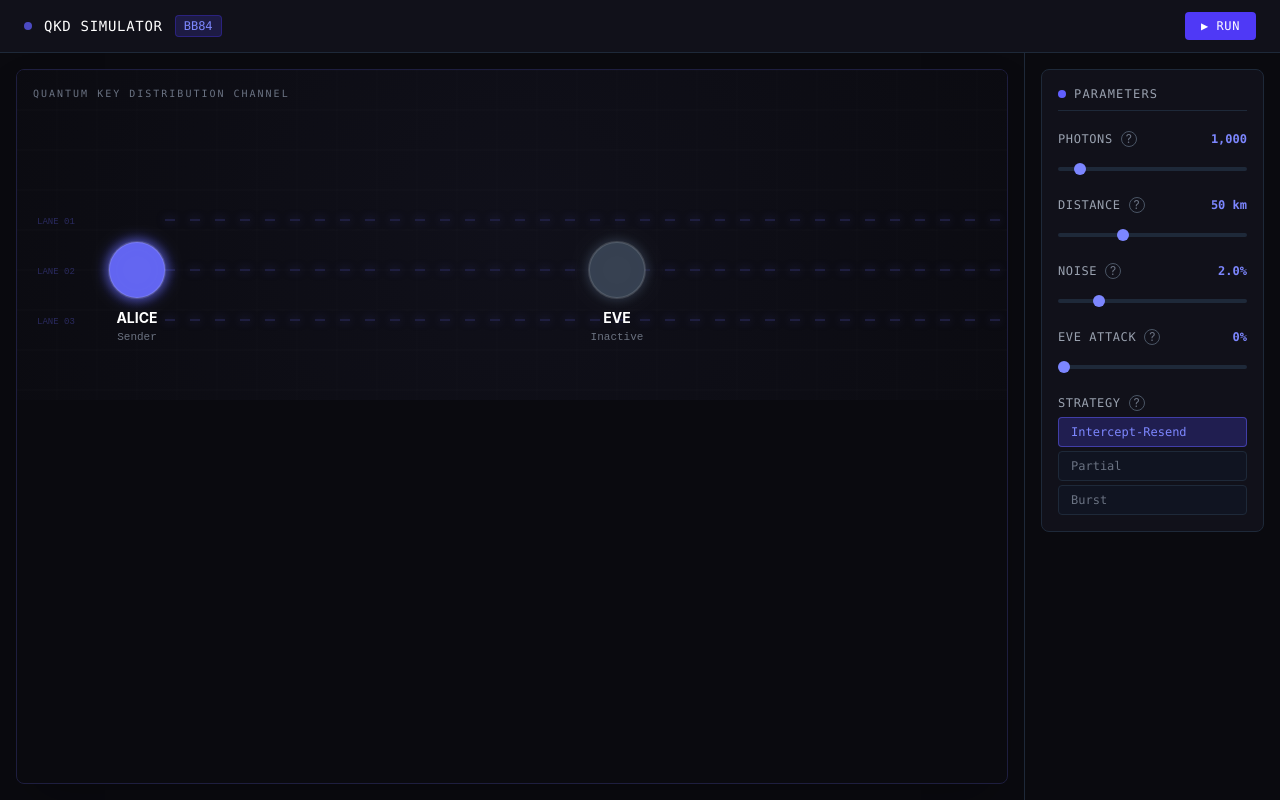
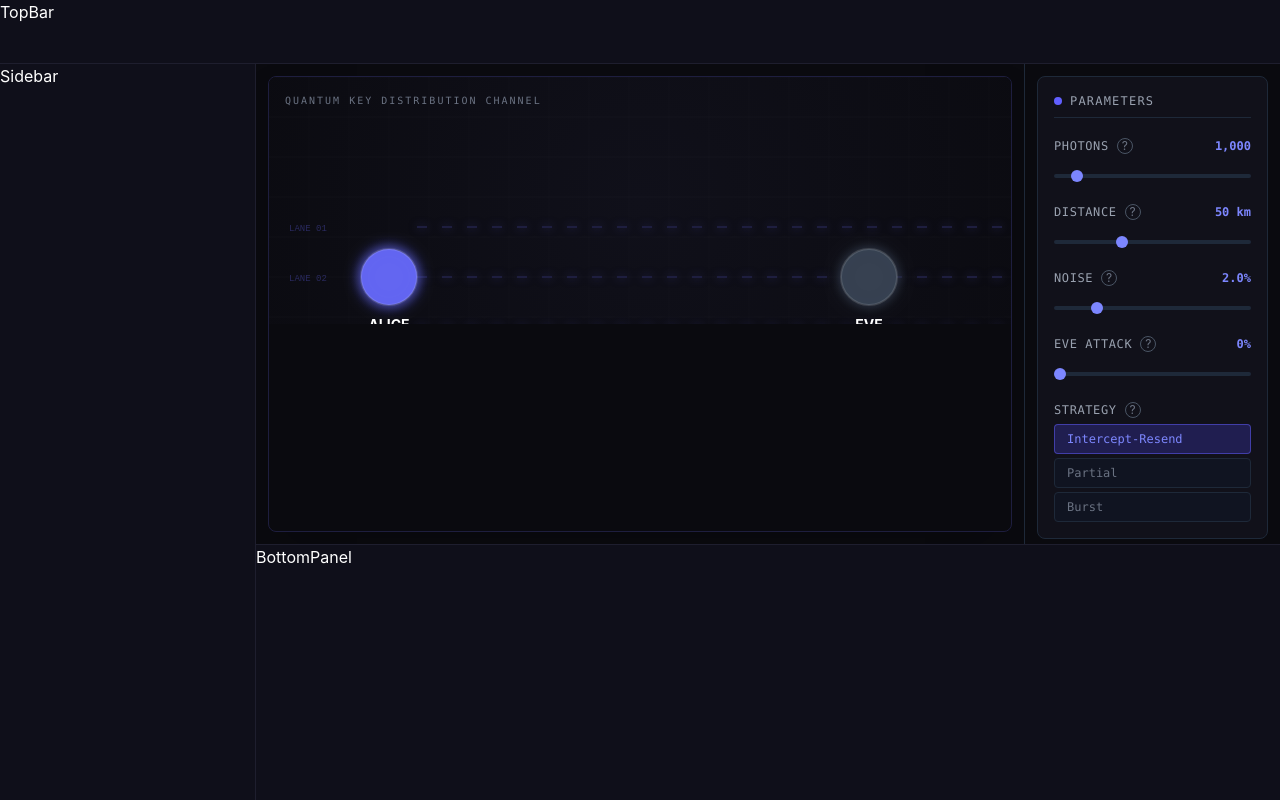
Before and after one commit to degarg-ctrl/QKD-Simulator-BB84, a React app in the folder frontend/: page / in a window 1280 px wide. Built offline with nearby package versions, Linux system fonts and the light colour scheme; the HTML template or start-up script is replaced by a standard one.

Commit message:
feat(frontend-ui): final layout refinements and lockfile update

```diff
--- a/frontend/src/pages/SimulatorPage.jsx
+++ b/frontend/src/pages/SimulatorPage.jsx
@@ -1,58 +1,26 @@
+import TopBar from '../components/layout/TopBar'
+import Sidebar from '../components/layout/Sidebar'
+import BottomPanel from '../components/layout/BottomPanel'
 import QuantumCanvas from '../components/canvas/QuantumCanvas'
 import ConfigPanel from '../components/controls/ConfigPanel'
-import { useSimulation } from '../hooks/useSimulation'
 
 export default function SimulatorPage() {
-  const { runSimulation, isLoading, results } = useSimulation()
-
   return (
-    <div className="bg-[#0a0a0f] min-h-screen flex flex-col">
-      {/* Top bar */}
-      <div className="flex items-center justify-between px-6 py-3
-                      border-b border-gray-800 bg-[#11111a]">
-        <div className="flex items-center gap-3">
-          <div className="w-2 h-2 rounded-full bg-indigo-500 animate-pulse" />
-          <span className="font-mono text-sm text-white tracking-wider">
-            QKD SIMULATOR
-          </span>
-          <span className="px-2 py-0.5 bg-indigo-900/40 border
-                           border-indigo-700/40 rounded text-xs
-                           text-indigo-400 font-mono">
-            BB84
-          </span>
-        </div>
-        <div className="flex items-center gap-3">
-          {results && (
-            <span className={`text-xs font-mono ${
-              results.secure_threshold_breached
-                ? 'text-red-400' : 'text-green-400'
-            }`}>
-              QBER: {(results.qber * 100).toFixed(2)}% |
-              SKR: {results.skr.toFixed(4)}
-            </span>
-          )}
-          <button
-            onClick={runSimulation}
-            disabled={isLoading}
-            id="run-simulation-btn"
-            className="px-4 py-1.5 bg-indigo-600 hover:bg-indigo-500
-                       disabled:opacity-40 text-white rounded font-mono
-                       text-xs tracking-wider transition-colors"
-          >
-            {isLoading ? '● RUNNING' : '▶ RUN'}
-          </button>
-        </div>
-      </div>
-
-      {/* Main area */}
+    <div className="bg-[#0a0a0f] h-screen flex flex-col overflow-hidden">
+      <TopBar />
       <div className="flex flex-1 overflow-hidden">
-        {/* Canvas area */}
-        <div className="flex-1 p-4 overflow-hidden flex flex-col">
-          <QuantumCanvas className="flex-1" />
-        </div>
-        {/* Config panel */}
-        <div className="w-64 p-4 border-l border-gray-800 overflow-y-auto bg-[#0a0a0f]">
-          <ConfigPanel />
+        <Sidebar />
+        <div className="flex flex-col flex-1 overflow-hidden">
+          <div className="flex flex-1 overflow-hidden">
+            <div className="flex-1 p-3 overflow-hidden">
+              <QuantumCanvas className="h-full" />
+            </div>
+            <div className="w-64 p-3 border-l border-gray-800
+                            overflow-y-auto flex-shrink-0 bg-[#0a0a0f]">
+              <ConfigPanel />
+            </div>
+          </div>
+          <BottomPanel />
         </div>
       </div>
     </div>
```
Also changed, not shown: 1 other file (tests, documents, lock files or other folders).
